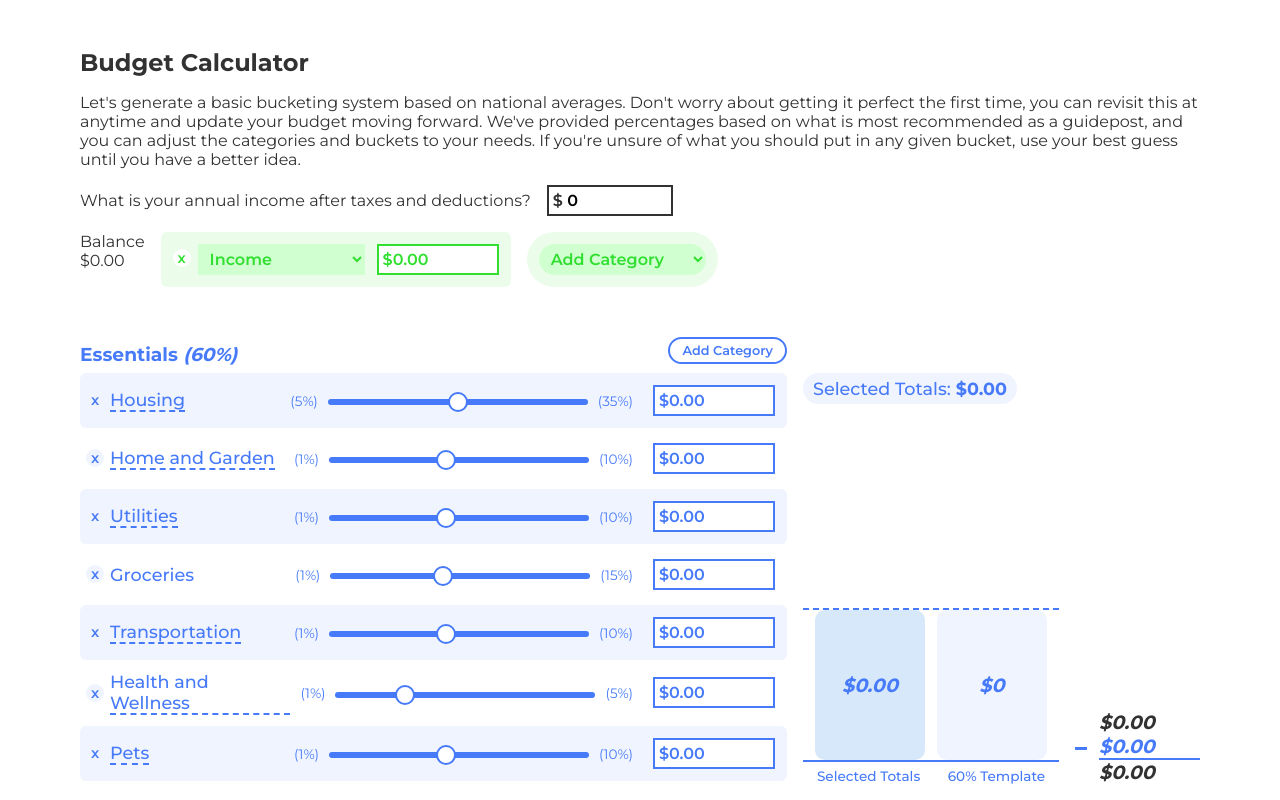
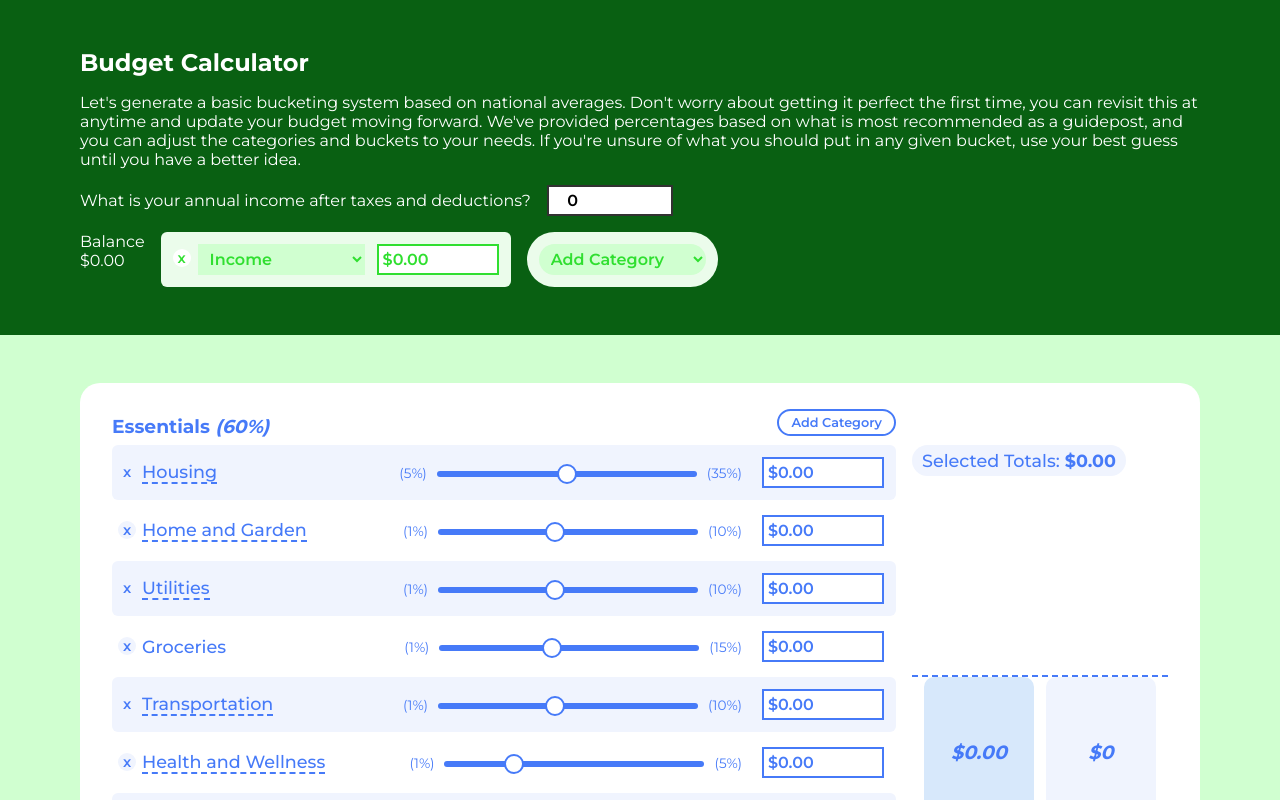
Before and after one commit to rubybeaches/BetterBudgetBuilds, a Next.js app: page /budget in a window 1280 px wide. Shown: the top 800 px of the page. Built offline with nearby package versions, Linux system fonts and the light colour scheme.

Commit message:
initial round of redesign for budget page

```diff
--- a/src/app/budget/page.css
+++ b/src/app/budget/page.css
@@ -1,3 +1,25 @@
+.main.budgetTop {
+  background-color: #096012;
+  min-height: auto;
+  color: white;
+}
+
+.main.budgetBottom {
+  background-color: #d0ffd0;
+}
+
+.budgetExpenseWrapper {
+  /*background-color: rgba(255, 255, 255, 60%);*/
+  background: white;
+  padding: 2em;
+  border-radius: 20px;
+  display: flex;
+  flex-direction: column;
+  gap: 3.5em;
+  position: relative;
+  z-index: 0;
+}
+
 #income {
   display: flex;
   gap: 1em;
@@ -404,12 +426,6 @@ p.addListItem:first-child {
 /****** Section Specific Colors ******/
 
 #Essentials,
-#Non-Essentials,
-#Savings {
-  margin-top: 2.5em;
-}
-
-#Essentials,
 #Essentials .categoryRow input[type="text"] {
   color: #467af8;
 }
--- a/src/app/budget/page.tsx
+++ b/src/app/budget/page.tsx
@@ -178,16 +178,17 @@ const Budget = () => {
   // need a reset button so users can start from scratch if needed, and update with new salary
 
   return (
-    <main className="main">
+    <>
+      <main className="main budgetTop">
         <h2>Budget Calculator</h2>
         <p>
           Let's generate a basic bucketing system based on national averages.
           Don't worry about getting it perfect the first time, you can revisit
           this at anytime and update your budget moving forward. We've provided
           percentages based on what is most recommended as a guidepost, and you
-        can adjust the categories and buckets to your needs. If you're unsure of
-        what you should put in any given bucket, use your best guess until you
-        have a better idea.
+          can adjust the categories and buckets to your needs. If you're unsure
+          of what you should put in any given bucket, use your best guess until
+          you have a better idea.
         </p>
 
         <label id="income">
@@ -226,7 +227,9 @@ const Budget = () => {
         </label>
 
         <div className="incomeSection">
-        <span id={Math.round(incomeSectionBalance) < 0 ? "negativeTotal" : ""}>
+          <span
+            id={Math.round(incomeSectionBalance) < 0 ? "negativeTotal" : ""}
+          >
             <p>Balance</p>
             <p>
               $
@@ -272,13 +275,20 @@ const Budget = () => {
                   { ...incomeCategoryList[0], category: "Add Category" },
                   ...incomeCategoryList,
                 ].map((cat, index) => (
-                <option key={index} value={cat.category} label={cat.category} />
+                  <option
+                    key={index}
+                    value={cat.category}
+                    label={cat.category}
+                  />
                 ))}
               </select>
             </span>
           )}
         </div>
+      </main>
 
+      <main className="main budgetBottom">
+        <div className="budgetExpenseWrapper">
           <CategorySection
             categories={essentialCategories}
             setCategories={setEssentialCategories}
@@ -335,7 +345,9 @@ const Budget = () => {
               </div>
             </div>
           </div>
+        </div>
       </main>
+    </>
   );
 };
 
```
Lines whose indentation alone changed are shown as unchanged.
